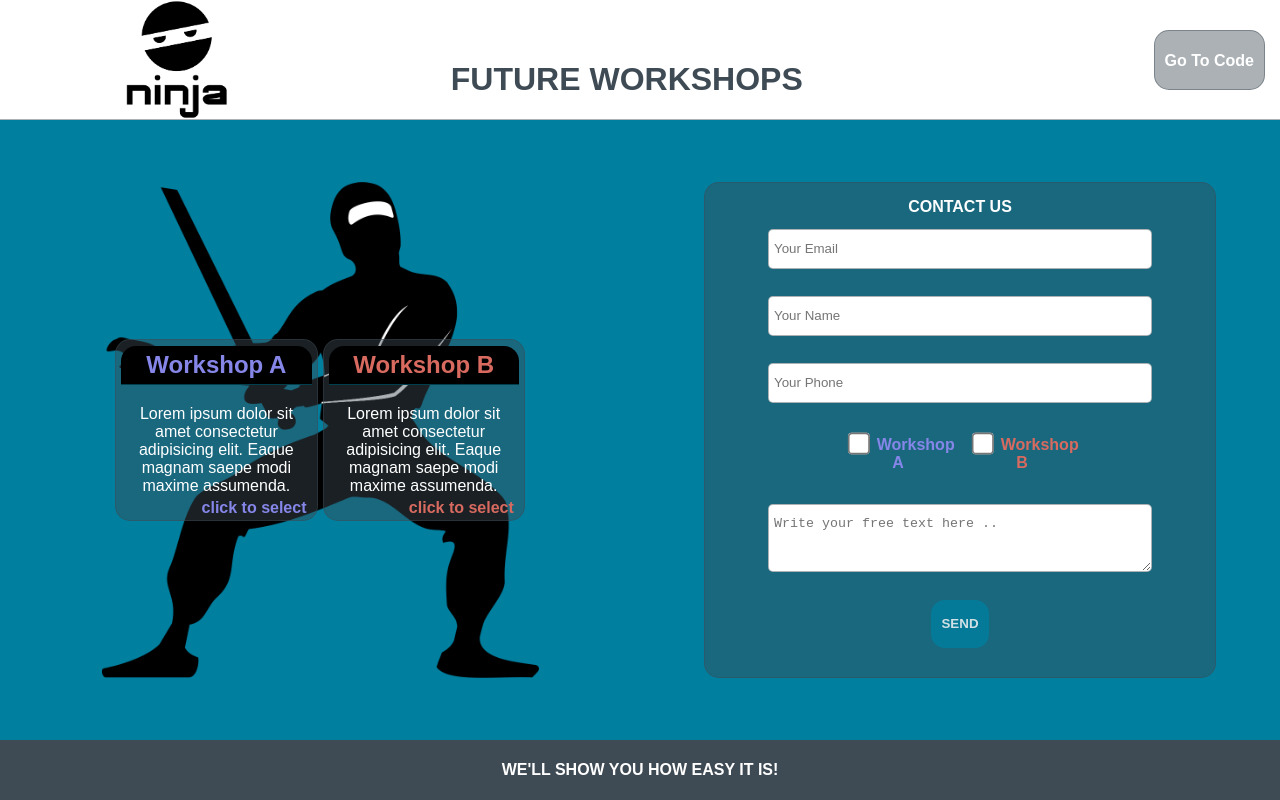
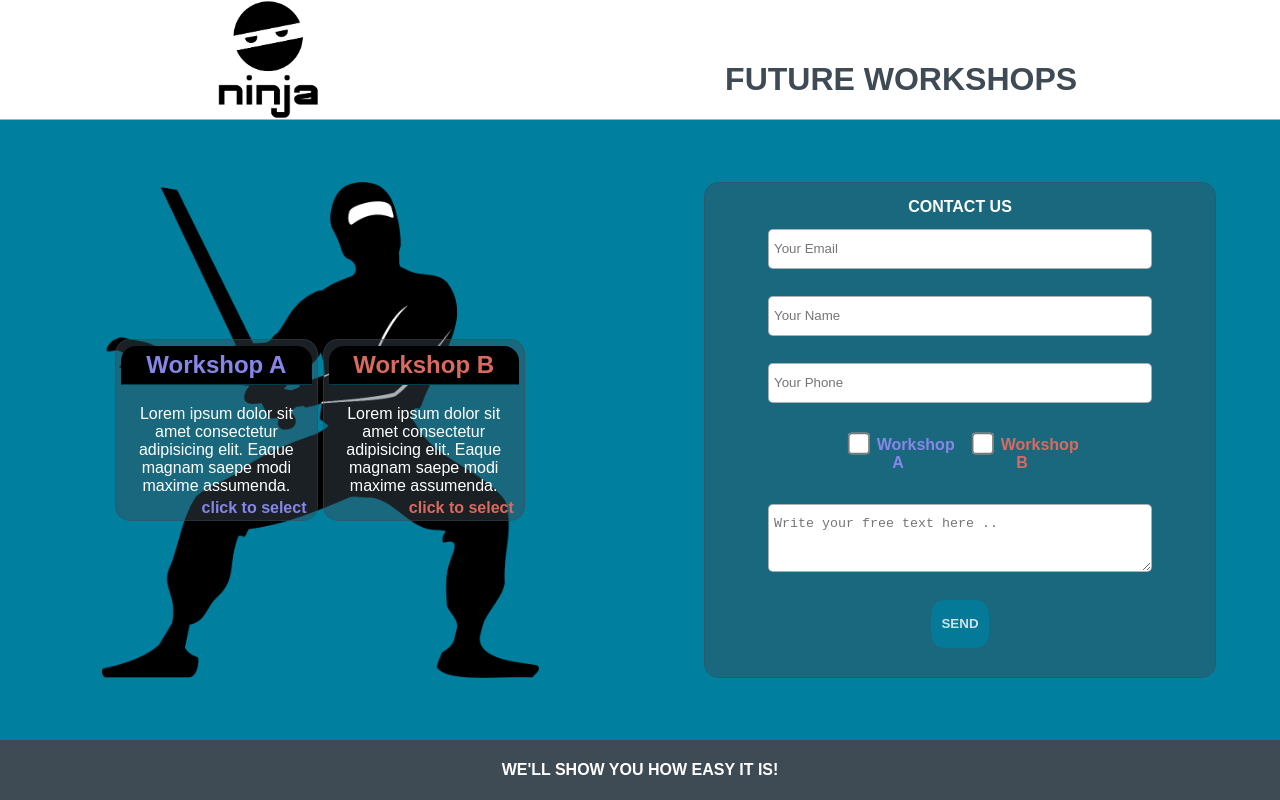
Before and after one commit to ChiccoMosheSerby/landing-page, a website: page index.html in a window 1280 px wide. Drawn offline with Linux system fonts and the light colour scheme.

Commit message:
aeth
adghb

```diff
--- a/index.html
+++ b/index.html
@@ -23,13 +23,12 @@
 
     <header>
         <div class="leftHeader">
+
             <img class="headerItem logo" src="./img/logo.png"></img>
             <h1>FUTURE WORKSHOPS</h1>
+
         </div>
-        <nav class="headerItem">
-            <a href="https://github.com/ChiccoMosheSerby/landing-page" target="_blank" class="navItem">Go To Code</a>
 
-        </nav>
     </header>
 
 
```
